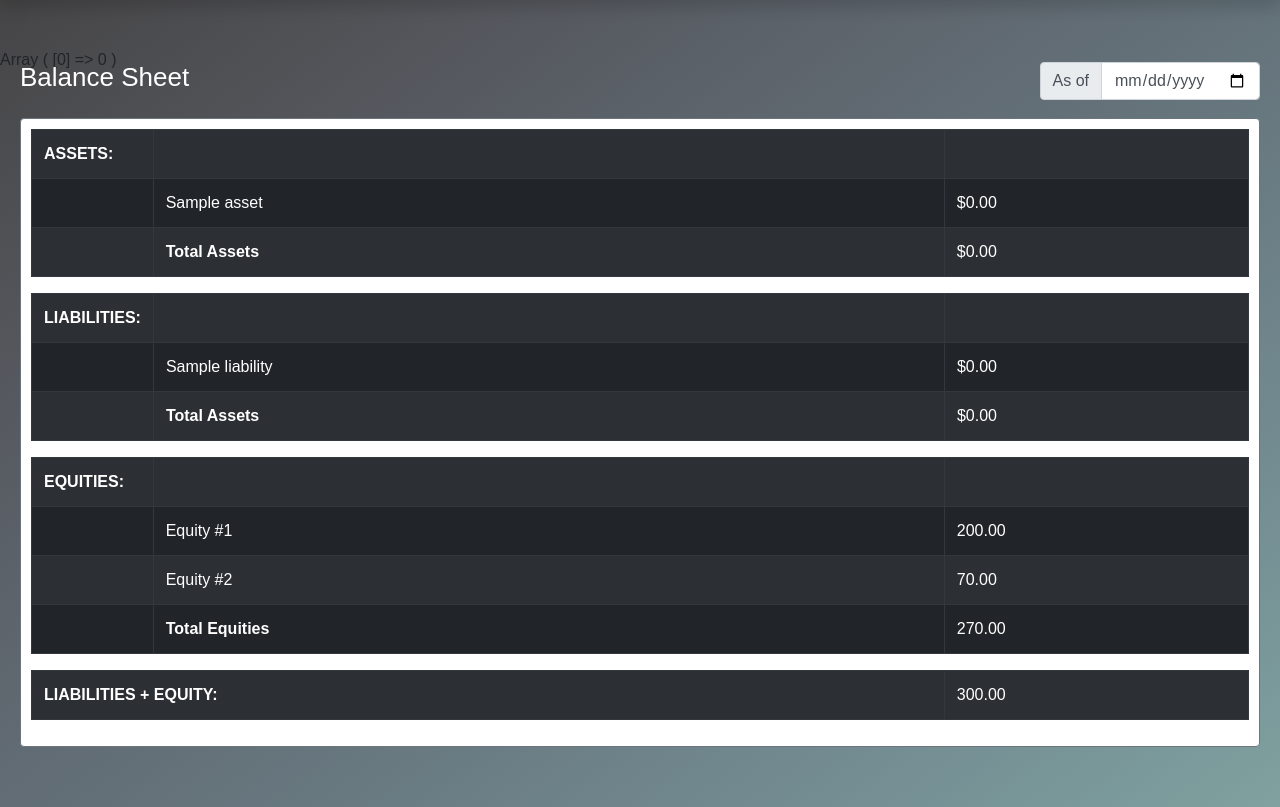
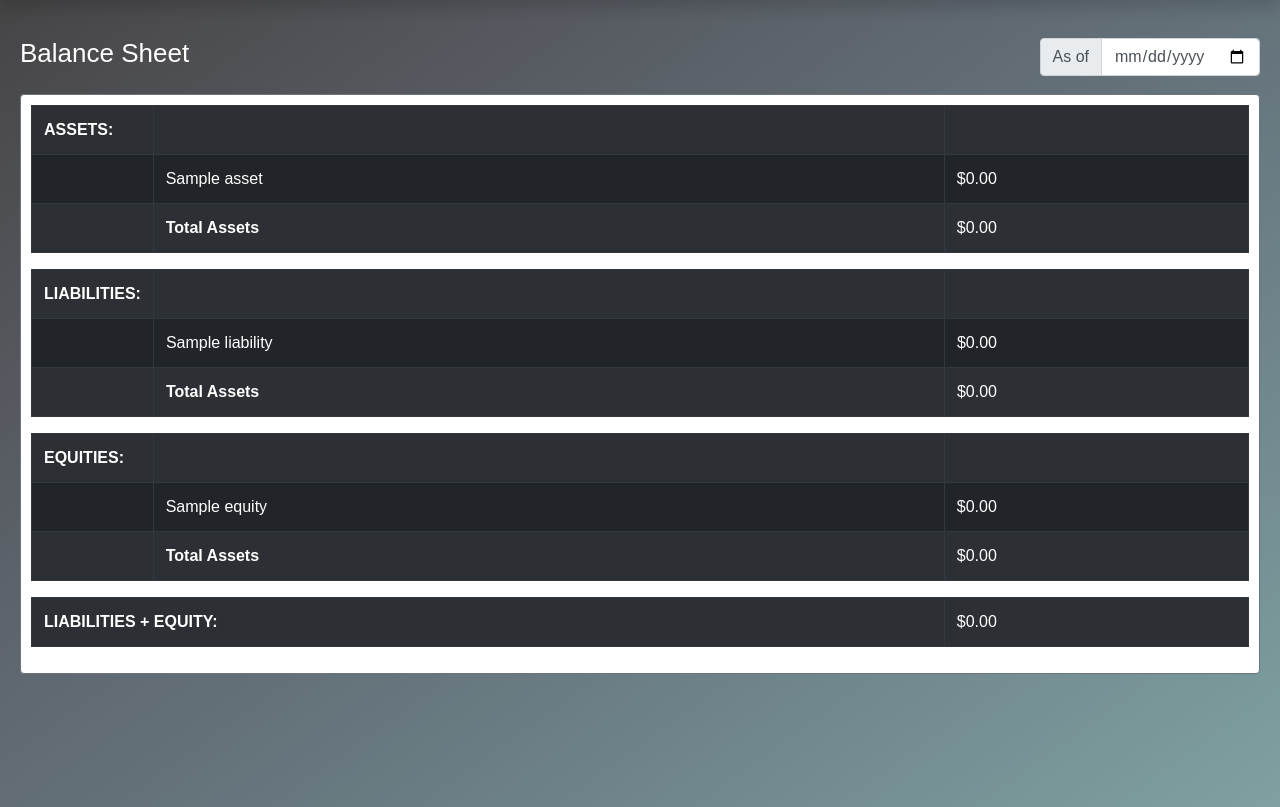
Before and after one commit to airflow0/ApplicationDomain, a PHP site: page /balancesheet in a window 1280 px wide. Shown: the part 108-915 px from the top of the page. Run offline with PHP 8.4, Linux system fonts and the light colour scheme; the visitor is signed in with stand-in values (Sample User, id 1); tables that the repository leaves empty or names only in its code hold one stand-in row (values such as "Sample post"); grey boxes marked "Sample" are stand-in pictures; some libraries are stand-ins or nearby versions.

Commit message:
Final commit

```diff
--- a/admin_navigation.php
+++ b/admin_navigation.php
@@ -116,7 +116,7 @@ $picture = $userinfo['picture_directory'];
                         <thead></thead>
                         <tbody>
                             <tr>
-                                <td class="finan_item">Balance Sheet</td>
+                                <td class="finan_item"><a href="/balancesheet">Balance Sheet</a></td>
                             </tr>
                             <tr>
                                 <td class="finan_item">Income Statement</td>
--- a/balancesheet.php
+++ b/balancesheet.php
@@ -34,7 +34,6 @@ while($accounts = $accIDS->fetch())
         {
             $balance = $balance - $credit_money;
         }
-
     }
     array_push($balance_array, $balance);
 }
@@ -46,30 +45,30 @@ $liability_accIDS->setFetchMode(PDO::FETCH_ASSOC);
 
 $count = 0;
 $lia_balance_array = [];
-while($accounts = $liability_accIDS->fetch())
+while($li_accounts = $liability_accIDS->fetch())
 {
-    $balance = 0;
-    $balance_troll = $pdo->prepare("SELECT * FROM journal_data WHERE accID=:accID");
-    $balance_troll->bindValue(":accID", $accounts['accID']);
-    $balance_troll->execute();
-    $balance_troll->setFetchMode(PDO::FETCH_ASSOC);
-    while($transaction = $balance_troll->fetch())
+    $li_balance = 0;
+    $li_balance_troll = $pdo->prepare("SELECT * FROM journal_data WHERE accID=:accID");
+    $li_balance_troll->bindValue(":accID", $li_accounts['accID']);
+    $li_balance_troll->execute();
+    $li_balance_troll->setFetchMode(PDO::FETCH_ASSOC);
+    while($li_transaction = $li_balance_troll->fetch())
     {
-        $debit_money = preg_replace('/[^\d,\.]/', '', $transaction['debit']);
-        $debit_money = str_replace(',', '', $debit_money);
-        if($debit_money != null)
+        $li_debit_money = preg_replace('/[^\d,\.]/', '', $li_transaction['debit']);
+        $li_debit_money = str_replace(',', '', $li_debit_money);
+        if($li_debit_money != null)
         {
-            $balance = $balance - $debit_money;
+            $li_balance = $li_balance - $li_debit_money;
         }
-        $credit_money = preg_replace('/[^\d,\.]/', '', $transaction['credit']);
-        $credit_money = str_replace(',', '', $credit_money);
-        if($credit_money != null)
+        $li_credit_money = preg_replace('/[^\d,\.]/', '', $li_transaction['credit']);
+        $li_credit_money = str_replace(',', '', $li_credit_money);
+        if($li_credit_money != null)
         {
-            $balance = $balance + $credit_money;
+            $li_balance = $li_balance + $li_credit_money;
         }
 
     }
-    array_push($lia_balance_array, $balance);
+    array_push($lia_balance_array, $li_balance);
 }
 
 $equity_accIDS = $pdo->prepare("SELECT accID FROM equity");
@@ -103,7 +102,7 @@ while($accounts = $equity_accIDS->fetch())
     }
     array_push($eq_balance_array, $balance);
 }
-print_r($eq_balance_array);
+
 
 
 
@@ -230,20 +229,38 @@ print_r($eq_balance_array);
                     <td style="width:65%"></td>
                     <td></td>
                 </tr>
+                <?php
+                $eaccIDS = $pdo->prepare("SELECT accName FROM equity");
+                $eaccIDS->execute();
+                $eaccIDS->setFetchMode(PDO::FETCH_ASSOC);
+                $i = 0;
+                $equity_total = 0;
+                while($eaccNames = $eaccIDS->fetch()):
+                    {
+                        $equity_total = $equity_total + $eq_balance_array[$i];
+                        ?>
+                        <tr>
+                            <td></td>
+                            <td scope="row"><?php echo htmlspecialchars($eaccNames['accName']); ?></td>
+                            <td><?php
+                                $fmt = new NumberFormatter( 'en_US', NumberFormatter::CURRENCY );
+                                echo $fmt->formatCurrency($eq_balance_array[$i], "USD")."\n";
+
+                                ?></td>
+                        </tr>
+
+                        <?php
+                        $i++;
+                    }
+                endwhile;
+                ?>
                 <tr>
                     <td></td>
-                    <td scope="row">Equity #1</td>
-                    <td>200.00</td>
-                </tr>
-                <tr>
-                    <td></td>
-                    <td scope="row">Equity #2</td>
-                    <td>70.00</td>
-                </tr>
-                <tr>
-                    <td></td>
-                    <th scope="row">Total Equities</th>
-                    <td>270.00</td>
+                    <th scope="row">Total Assets</th>
+                    <td><?php
+                        $fmt = new NumberFormatter( 'en_US', NumberFormatter::CURRENCY );
+                        echo $fmt->formatCurrency($equity_total, "USD")."\n";
+                        ?></td>
                 </tr>
 
                 </tbody>
@@ -253,7 +270,16 @@ print_r($eq_balance_array);
                 <tbody>
                 <tr>
                     <th  style="width: 75%" scope="row">LIABILITIES + EQUITY:</th>
-                    <td>300.00</td>
+
+                    <td><?php
+                        $fmt = new NumberFormatter( 'en_US', NumberFormatter::CURRENCY );
+                        echo $fmt->formatCurrency($lia_total + $equity_total, "USD")."\n";
+
+                        ?>
+
+
+
+                    </td>
                 </tr>
                 </tbody>
             </table>
--- a/journal_entry.php
+++ b/journal_entry.php
@@ -1,5 +1,4 @@
 <?php
-
 require('database.php');
 
 $time = date("Y-m-d H:i:s", time());
```
Also changed, not shown: ledger.php (+18 -3 lines).
